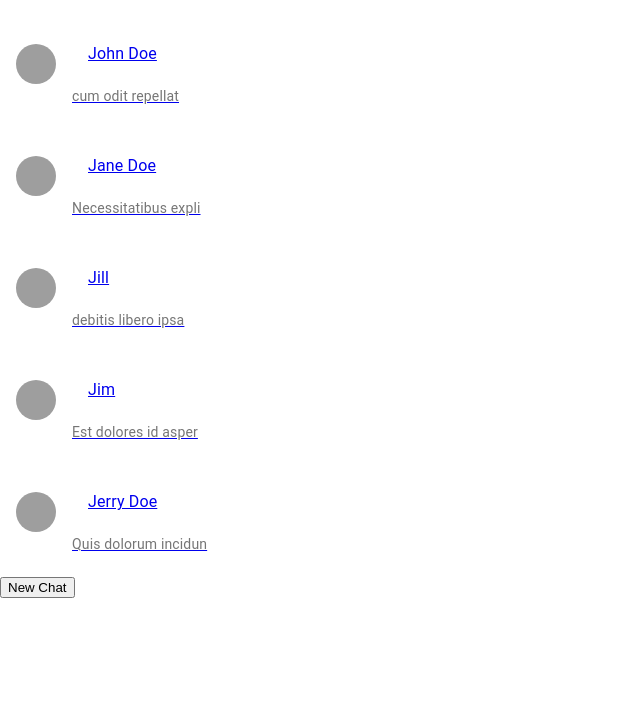
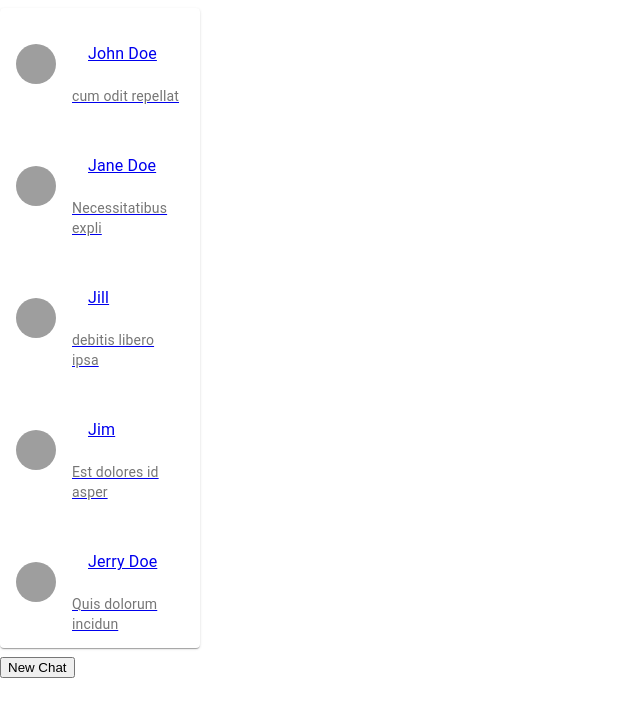
Before and after one commit to Dynee/react-chat-app, a React (Create React App) app: page / in a window 1280 px wide. Shown: the top 716 px of the page, without its empty margins (0-640 px from the left). Built offline with nearby package versions, Linux system fonts and the light colour scheme; grey boxes are pictures that could not be loaded.

Commit message:
changed recipientslist component to be able to show or not show the avatar via props

```diff
--- a/src/App.js
+++ b/src/App.js
@@ -81,10 +81,10 @@ export default function App() {
   return (
     <Router>
       <ChatWindow>
-        <Grid item xs={4}>
+        <Grid item xs={2}>
           <ChatSidebar chats={chats} handleModal={handleModal}/>
         </Grid>
-        <Grid item xs={8}>
+        <Grid item xs={10}>
           <Route path="/c/:cid" render={(props) => <ChatHeader {...props} chats={chats} handleChatMessage={sendChatMessage}/>}/>
         </Grid>
         <ChatModal open={open} users={api.users} handleClose={addNewChatHandler}/>
--- a/src/features/chatbody/ChatBody.js
+++ b/src/features/chatbody/ChatBody.js
@@ -1,5 +1,6 @@
 import React, { useState } from 'react';
 import { ChatMessage } from './ChatMessage';
+import Grid from '@material-ui/core/Grid';
 
 export const ChatBody = ({ chat, handleChatMessage }) => {
     const [message, setMessage] = useState('');
@@ -15,7 +16,7 @@ export const ChatBody = ({ chat, handleChatMessage }) => {
     }
 
     return (
-        <div>
+        <Grid>
             {chat.messages.map((message, index) => (
                 <ChatMessage
                     key={index}
@@ -24,6 +25,6 @@ export const ChatBody = ({ chat, handleChatMessage }) => {
             ))}
             <input onChange={handleChange} type="text" name="message" value={message}/>
             <button onClick={() => handleClickChange(chat, message)} type="button">Send</button>
-        </div>
+        </Grid>
     )
 }
--- a/src/features/chatheader/ChatHeader.js
+++ b/src/features/chatheader/ChatHeader.js
@@ -2,14 +2,23 @@ import React from 'react';
 import Avatar from '@material-ui/core/Avatar';
 import { RecipientsList } from '../chatsidebar/RecipientsList';
 import { ChatBody } from '../chatbody/ChatBody';
+import Paper from '@material-ui/core/Paper';
+import Grid from '@material-ui/core/Grid';
+import ListItem from '@material-ui/core/ListItem';
+import { ListItemAvatar } from '@material-ui/core';
 
 export const ChatHeader = ({ match, chats, handleChatMessage }) => {
     const currentChat = chats.find(chat => chat.id === match.params.cid);
     return (
-        <div className="ChatHeader">
-            <Avatar src={currentChat.avatar} alt={currentChat.alt} />
-            <RecipientsList recipients={currentChat.recipients} />
-            <ChatBody handleChatMessage={handleChatMessage} chat={currentChat}/>
-        </div>
+        <Grid container direction="column">
+            <Paper>
+                <Grid container direction="row">
+                    <ListItem>
+                        <RecipientsList showAvatar recipients={currentChat.recipients} />
+                    </ListItem>
+                </Grid>
+                <ChatBody handleChatMessage={handleChatMessage} chat={currentChat}/>
+            </Paper>
+        </Grid>
     )
 }
--- a/src/features/chatsidebar/Chat.js
+++ b/src/features/chatsidebar/Chat.js
@@ -12,7 +12,7 @@ export const Chat = ({ chat }) => (
         <Avatar src={chat.avatar} alt={chat.alt}/>
        </ListItemAvatar>
        <ListItemText
-            primary={<RecipientsList recipients={chat.recipients}/>}
+            primary={<RecipientsList showAvatar={false} recipients={chat.recipients}/>}
             secondary={<RecentChatMessage messages={chat.messages} />}
        />
     </ListItem>
--- a/src/features/chatsidebar/ChatSidebar.js
+++ b/src/features/chatsidebar/ChatSidebar.js
@@ -2,10 +2,12 @@ import React from 'react';
 import { Chat } from './Chat';
 import { Link } from 'react-router-dom';
 import List from '@material-ui/core/List';
+import Paper from '@material-ui/core/Paper';
 
 export const ChatSidebar = ({ chats, handleModal }) => (
     <div>
         <List>
+            <Paper>
                 {chats.map((chat, index) => (
                     <Link to={`/c/${chat.id}`} key={index}>
                         <Chat
@@ -13,6 +15,7 @@ export const ChatSidebar = ({ chats, handleModal }) => (
                         />
                     </Link>
                 ))}
+            </Paper>
         </List>
         <button onClick={handleModal} type="button">New Chat</button>
     </div>
--- a/src/features/chatsidebar/RecipientsList.js
+++ b/src/features/chatsidebar/RecipientsList.js
@@ -3,14 +3,20 @@ import { api } from '../../api/api';
 import List from '@material-ui/core/List';
 import ListItem from '@material-ui/core/ListItem';
 import ListItemText from '@material-ui/core/ListItemText';
+import ListItemAvatar from '@material-ui/core/ListItemAvatar';
+import Avatar from '@material-ui/core/Avatar';
 
-// TODO: use context to grab the current user
-export const RecipientsList = ({ recipients }) => (
-    <List>
+export const RecipientsList = ({ recipients, showAvatar }) => (
+    <List style={{"display": "inherit"}}>
         {recipients.map((recipient, index) => {
             if (!(recipient === api.currentUser)) {
                 return (
                     <ListItem key={index}>
+                        {showAvatar ? (
+                            <ListItemAvatar>
+                                <Avatar src={recipient} alt={recipient} />
+                            </ListItemAvatar>
+                        ): null}
                         <ListItemText
                             primary={recipient}
                         />
```
Lines whose indentation alone changed are shown as unchanged.
